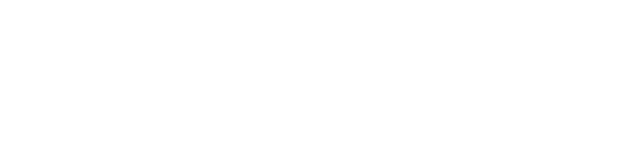
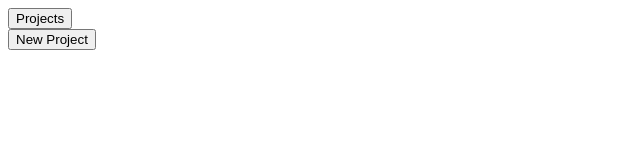
Before and after one commit to aFlyingSeal/odin-todo-list, a website built with webpack: page src/template.html in a window 1280 px wide. Shown: the whole page, without its empty margins (0-640 px from the left). Built offline with nearby package versions, Linux system fonts and the light colour scheme.

Commit message:
Added a simple structure for debugging

```diff
--- a/src/template.html
+++ b/src/template.html
@@ -6,6 +6,15 @@
     <title>Todo List</title>
 </head>
 <body>
+    <div class="nav-bar">
+        <div class="nav-btn-container">
+            <button id="display-projects-btn">Projects</button>
+        </div>
+        <button>New Project</button>
+    </div>
 
+    <div id="main-container">
+
+    </div>
 </body>
 </html>
```
